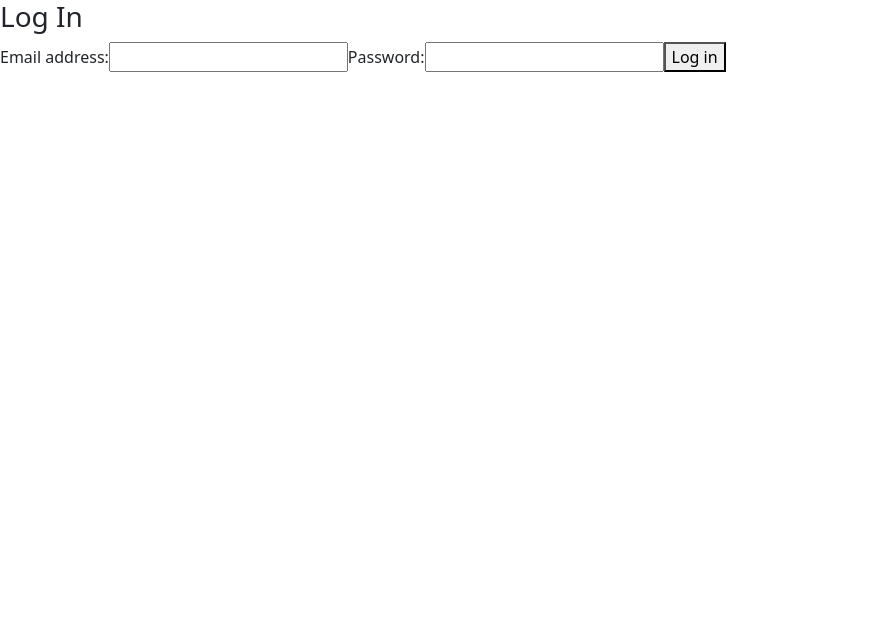
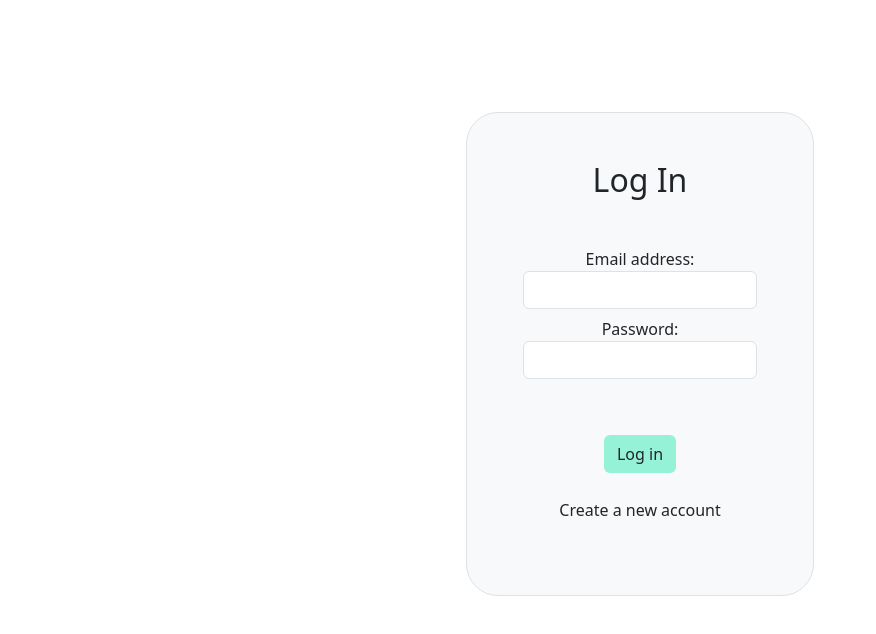
Before and after one commit to HETARTH7/xrossfit-server, a React (Create React App) app in the folder client/: page /login in a window 1280 px wide. Shown: the top 634 px of the page, without its empty margins (0-876 px from the left). Built offline with nearby package versions, Linux system fonts and the light colour scheme.

Commit message:
create login page

```diff
--- a/client/src/App.js
+++ b/client/src/App.js
@@ -1,5 +1,5 @@
 import { BrowserRouter, Routes, Route } from "react-router-dom";
-import Login from "./components/Login.jsx";
+import Login from "./components/Login/Login.jsx";
 import Signup from "./components/Signup.jsx";
 import Root from "./components/Root/Root.jsx";
 import Home from "./components/Home.jsx";
--- a/client/src/components/Login.jsx
+++ /dev/null
@@ -1,37 +0,0 @@
-import { useState } from "react";
-import { useLogin } from "../hooks/useLogin";
-
-const Login = () => {
-  const [email, setEmail] = useState("");
-  const [password, setPassword] = useState("");
-  const { login, error, isLoading } = useLogin();
-
-  const handleSubmit = async (e) => {
-    e.preventDefault();
-    await login(email, password);
-  };
-
-  return (
-    <form className="login" onSubmit={handleSubmit}>
-      <h3>Log In</h3>
-
-      <label>Email address:</label>
-      <input
-        type="email"
-        onChange={(e) => setEmail(e.target.value)}
-        value={email}
-      />
-      <label>Password:</label>
-      <input
-        type="password"
-        onChange={(e) => setPassword(e.target.value)}
-        value={password}
-      />
-
-      <button disabled={isLoading}>Log in</button>
-      {error && <div className="error">{error}</div>}
-    </form>
-  );
-};
-
-export default Login;
--- /dev/null
+++ b/client/src/components/Login/Login.css
@@ -0,0 +1,3 @@
+.btn:hover {
+  color: #76c5af;
+}
--- /dev/null
+++ b/client/src/components/Login/Login.jsx
@@ -0,0 +1,65 @@
+import { useState } from "react";
+import { useLogin } from "../../hooks/useLogin";
+import { Link } from "react-router-dom";
+import "./Login.css";
+
+const Login = () => {
+  const [email, setEmail] = useState("");
+  const [password, setPassword] = useState("");
+  const { login, error, isLoading } = useLogin();
+
+  const handleSubmit = async (e) => {
+    e.preventDefault();
+    await login(email, password);
+  };
+
+  return (
+    <div className="container">
+      <div className="row justify-content-center">
+        <div className="col-md-4 mt-5 p-3">
+          <form
+            onSubmit={handleSubmit}
+            style={{ backgroundColor: "#f8f9fa" }}
+            className="border text-center mt-5 p-5 rounded-5"
+          >
+            <h2 className="mb-5">Log In</h2>
+            <div className="form-group m-2">
+              <label>Email address:</label>
+              <input
+                type="email"
+                className="form-control"
+                onChange={(e) => setEmail(e.target.value)}
+                value={email}
+              />
+            </div>
+            <div className="form-group m-2">
+              <label>Password:</label>
+              <input
+                type="password"
+                className="form-control"
+                onChange={(e) => setPassword(e.target.value)}
+                value={password}
+              />
+            </div>
+            <button
+              type="submit"
+              style={{ background: "#96f2d7" }}
+              className="btn wid rounded mt-5"
+              disabled={isLoading}
+            >
+              Log in
+            </button>
+            <div>
+              <Link className="btn p-4" to={"/signup"}>
+                Create a new account
+              </Link>
+            </div>
+            {error && <div className="text-danger error mt-3">{error}</div>}
+          </form>
+        </div>
+      </div>
+    </div>
+  );
+};
+
+export default Login;
--- a/client/src/components/Root/Root.jsx
+++ b/client/src/components/Root/Root.jsx
@@ -14,7 +14,7 @@ const Root = () => {
 
         <Link
           style={{ background: "#96f2d7" }}
-          className="btn fs-4 rounded-pill hov"
+          className="btn fs-4 rounded-pill"
           to="/login"
         >
           Login
```
